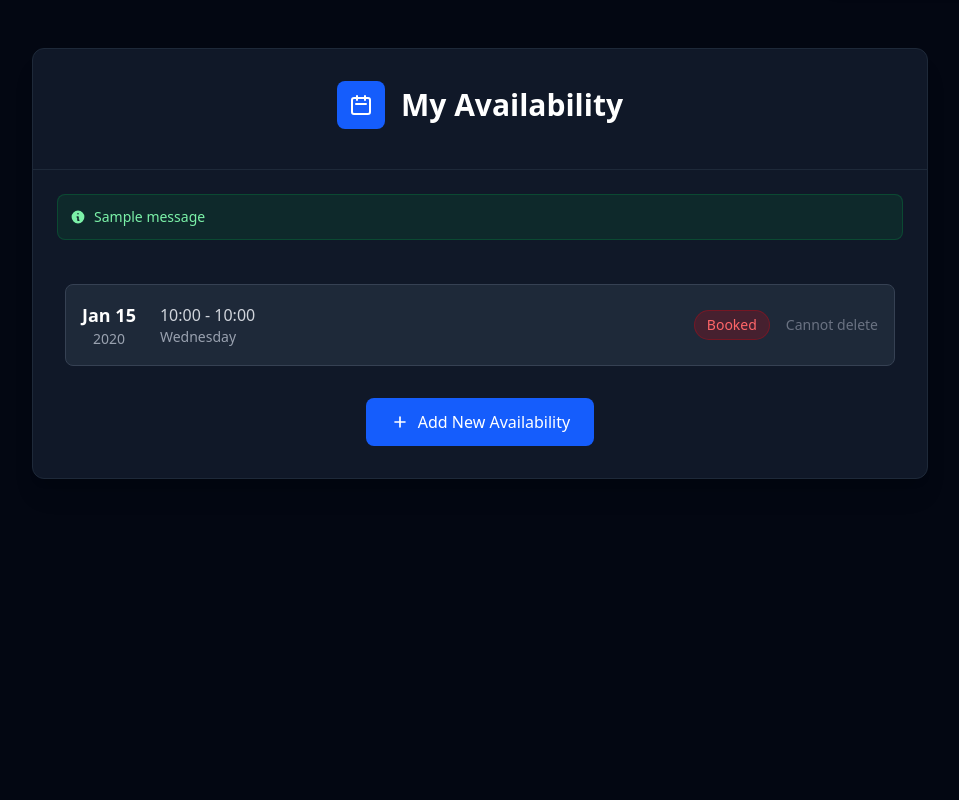
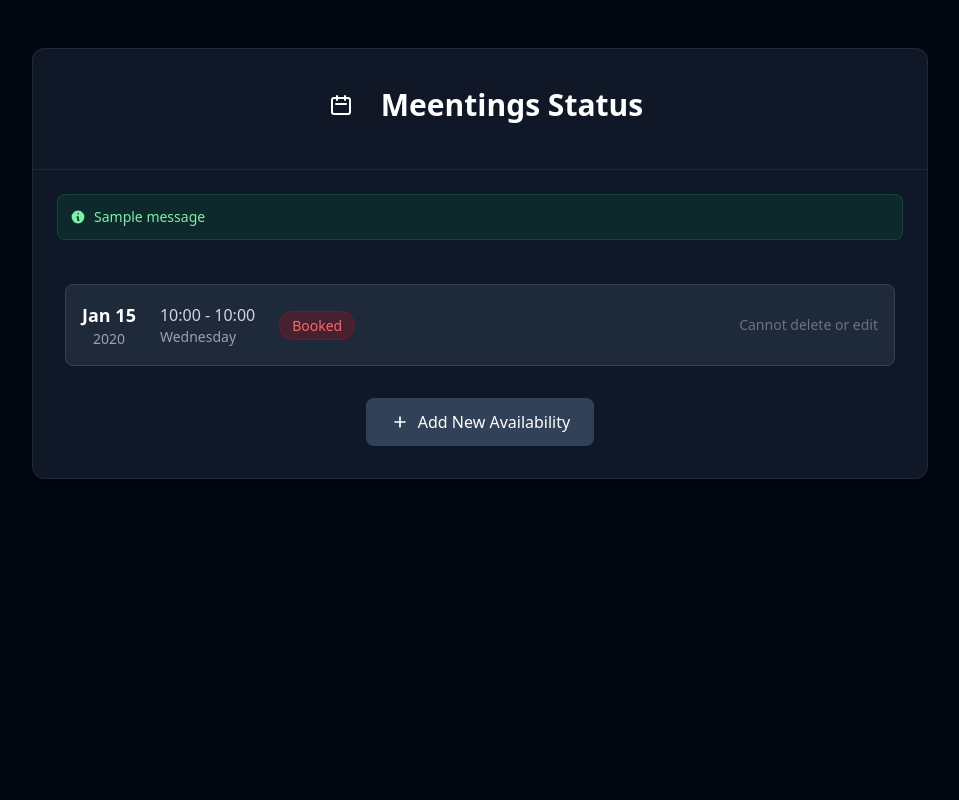
Before and after one commit to PratesB/MatkaMestre, a Django app: page /mentor/availability_list/ in a window 1280 px wide. Shown: the part 73-873 px from the top of the page, without its empty margins (160-1119 px from the left). Run offline with Django 5.2, Linux system fonts and the light colour scheme; a user stored in the database is signed in; tables that the repository leaves empty hold one stand-in row (values such as "Sample post"); one stand-in notice (Sample message) is shown.

Commit message:
feat(mentor): implement mentor edit availability

```diff
--- a/mentor/templates/availability_list.html
+++ b/mentor/templates/availability_list.html
@@ -9,12 +9,12 @@
         <!-- Header -->
         <div class="p-8 pb-6 border-b border-gray-800">
             <div class="flex items-center justify-center mb-4">
-                <div class="w-12 h-12 bg-blue-600 rounded-lg flex items-center justify-center mr-4">
+                <div class="w-12 h-12 rounded-lg flex items-center justify-center mr-4">
                     <svg class="w-6 h-6 text-white" fill="none" stroke="currentColor" viewBox="0 0 24 24">
                         <path stroke-linecap="round" stroke-linejoin="round" stroke-width="2" d="M8 7V3m8 4V3m-9 8h10M5 21h14a2 2 0 002-2V7a2 2 0 00-2-2H5a2 2 0 00-2 2v12a2 2 0 002 2z"></path>
                     </svg>
                 </div>
-                <h1 class="text-3xl font-bold text-white">My Availability</h1>
+                <h1 class="text-3xl font-bold text-white">Meentings Status</h1>
             </div>
         </div>
 
@@ -48,19 +48,31 @@
                                         <div class="font-medium">{{ slot.start_time|time:"H:i" }} - {{ slot.end_time|time:"H:i" }}</div>
                                         <div class="text-sm text-gray-400">{{ slot.start_time|date:"l" }}</div>
                                     </div>
-                            </div>
 
-                            <div class="flex items-center space-x-4">
+                                    <div>
+                                        <!-- Status -->
                                         {% if slot.is_booked %}
                                             <span class="px-3 py-1 bg-red-600/20 text-red-400 text-sm font-medium rounded-full border border-red-600/30">
                                                 Booked
                                             </span>
-                                    <span class="text-gray-500 text-sm">Cannot delete</span>
                                         {% else %}
-                                    <span class="px-3 py-1 bg-green-600/20 text-green-400 text-sm font-medium rounded-full">
+                                            <span class="px-3 py-1 bg-green-600/20 text-green-400 text-sm font-medium rounded-full border border-green-600/30">
                                                 Available
                                             </span>
-                                    <form action="{% url 'delete_availability' slot.pk %}" method="post" class="inline"> {% csrf_token %}
+                                        {% endif %}
+                                    </div>
+                                </div>
+
+                                <!-- Actions -->
+                                <div class="flex items-center space-x-3">
+                                    {% if slot.is_booked %}
+                                        <span class="text-gray-500 text-sm">Cannot delete or edit</span>
+                                    {% else %}
+                                            <a href="{% url 'edit_availability' slot.pk %}" class="text-blue-400 hover:text-blue-300 text-sm font-medium cursor-pointer">
+                                                Edit
+                                            </a>
+
+                                        <form action="{% url 'delete_availability' slot.pk %}" method="post" class="inline">{% csrf_token %}
                                             <button type="submit" class="text-red-400 hover:text-red-300 text-sm font-medium cursor-pointer" onclick="return confirm('Are you sure you want to delete this availability slot?')">
                                                 Delete
                                             </button>
@@ -70,6 +82,7 @@
                             </div>
                         </div>
                     {% endfor %}
+
                 </div>
             {% else %}
                 <div class="text-center py-12">
@@ -86,7 +99,7 @@
 
         <!-- Footer -->
         <div class="p-8 pt-0 text-center">
-            <a href="{% url 'set_availability' %}" class="inline-flex items-center px-6 py-3 bg-blue-600 hover:bg-blue-700 text-white font-medium rounded-lg transition-colors">
+            <a href="{% url 'set_availability' %}" class="inline-flex items-center px-6 py-3 bg-slate-700 hover:bg-slate-600 text-white font-medium rounded-lg transition-colors">
                 <svg class="w-5 h-5 mr-2" fill="none" stroke="currentColor" viewBox="0 0 24 24">
                     <path stroke-linecap="round" stroke-linejoin="round" stroke-width="2" d="M12 6v6m0 0v6m0-6h6m-6 0H6"></path>
                 </svg>
--- a/mentor/urls.py
+++ b/mentor/urls.py
@@ -7,4 +7,5 @@ urlpatterns = [
     path('set_availability/', views.set_availability, name='set_availability'),
     path('availability_list/', views.availability_list, name='availability_list'),
     path('delete_availability/<int:pk>', views.delete_availability, name='delete_availability'),
+    path('edit_availability/<int:pk>', views.edit_availability, name='edit_availability'),
 ]
--- a/mentor/views.py
+++ b/mentor/views.py
@@ -34,7 +34,7 @@ def dashboard_mentor(request):
 @require_http_methods(['GET','POST'])
 def set_availability(request):
     if not request.user.is_mentor:
-        messages.error(request, 'Access denied. Only mentors can view this dashboard.')
+        messages.error(request, 'Access denied. Only mentors can set availability.')
         return redirect('login')
 
 
@@ -84,7 +84,7 @@ def set_availability(request):
             return redirect('availability_list')
 
         except ValueError:
-            messages.error(request, 'Invalid date or time format. Use YYYY-MM-DD HH:MM:SS.')
+            messages.error(request, 'Invalid date or time format.')
             return render(request, 'set_availability.html')
 
 
@@ -99,7 +99,7 @@ def set_availability(request):
 @require_http_methods(['GET'])
 def availability_list(request):
     if not request.user.is_mentor:
-        messages.error(request, 'Access denied. Only mentors can view this dashboard.')
+        messages.error(request, 'Access denied. Only mentors can list availability.')
         return redirect('login')
 
     mentor_profile = get_object_or_404(MentorProfile, user=request.user)
@@ -115,11 +115,15 @@ def availability_list(request):
     return render(request, 'availability_list.html', context)
 
 
+
+
+
+
 @login_required(redirect_field_name='login')
 @require_http_methods(['GET', 'POST'])
 def delete_availability(request, pk):
     if not request.user.is_mentor:
-        messages.error(request, 'Access denied. Only mentors can view this dashboard.')
+        messages.error(request, 'Access denied. Only mentors can delete availability.')
         return redirect('login')
 
 
@@ -145,3 +149,87 @@ def delete_availability(request, pk):
     except Exception:
         messages.error(request, 'Error while delete the time.')
         return redirect('availability_list')
+
+
+
+
+
+
+@login_required(redirect_field_name='login')
+@require_http_methods(['GET','POST'])
+def edit_availability(request, pk):
+    if not request.user.is_mentor:
+        messages.error(request, 'Access denied. Only mentors can edit availability.')
+        return redirect('login')
+
+
+    try:
+        slot = get_object_or_404(MentorAvailability, id=pk, mentor=request.user.mentor_profile)
+
+
+    except Exception:
+        messages.error(request, 'Slot not found.')
+        return redirect('availability_list')
+
+
+    if slot.is_booked:
+        messages.error(request, 'Cannot edit a booked slot.')
+        return redirect('availability_list')
+
+
+    context = {
+        'slot': slot,
+        'current_timezone': timezone.get_current_timezone_name(),
+    }
+
+
+
+    if request.method == 'POST':
+        start_time = request.POST.get('start_time')
+        end_time = request.POST.get('end_time')
+
+        if not start_time or not end_time:
+            messages.error(request, 'Start time and end time are required.')
+            return render(request, 'edit_availability.html', context)
+
+
+        try:
+            start = timezone.datetime.fromisoformat(start_time)
+            end = timezone.datetime.fromisoformat(end_time)
+
+
+            if end <= start:
+                messages.error(request, 'End time must be after start time.')
+                return render(request, 'edit_availability.html', context)
+
+            if start < timezone.now():
+                messages.error(request, 'Start time cannot be in the past.')
+                return render(request, 'edit_availability.html', context)
+
+
+            conflict_date = MentorAvailability.objects.filter(
+                mentor = request.user.mentor_profile,
+                start_time__lt = end,
+                end_time__gt = start
+            ).exclude(pk=slot.pk)
+
+            if conflict_date:
+                messages.error(request, 'This time slot conflicts with an existing availability.')
+                return render(request, 'edit_availability.html', context)
+
+
+            with transaction.atomic():
+                slot.start_time = start
+                slot.end_time = end
+                slot.save()
+
+            messages.success(request, 'Availability slot updated successfully!')
+            return redirect('availability_list')
+
+        except ValueError:
+            messages.error(request, 'Invalid date or time format.')
+            return render(request, 'edit_availability.html', context)
+
+
+    else:
+        return render(request, 'edit_availability.html', context)
```
Also changed, not shown: mentor/templates/edit_availability.html (added, +68 -0 lines). Lines whose indentation alone changed are shown as unchanged.
